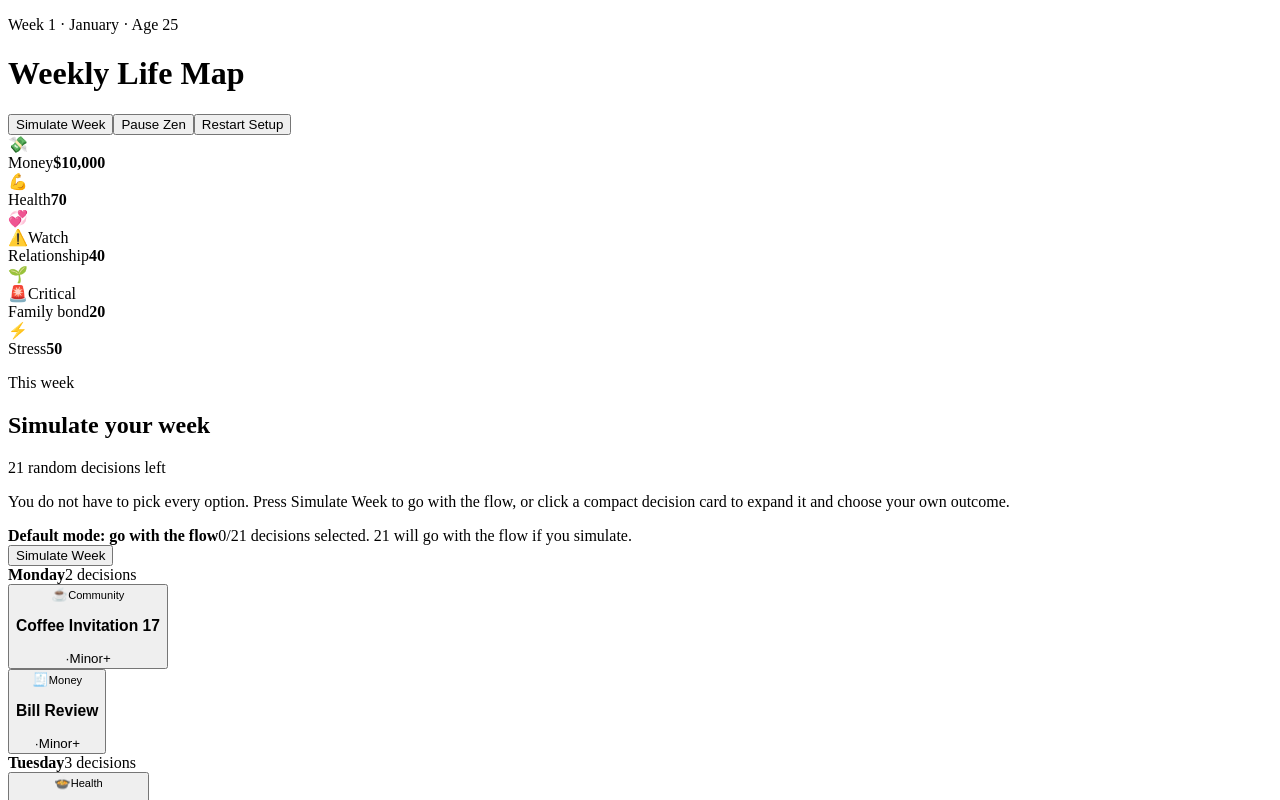
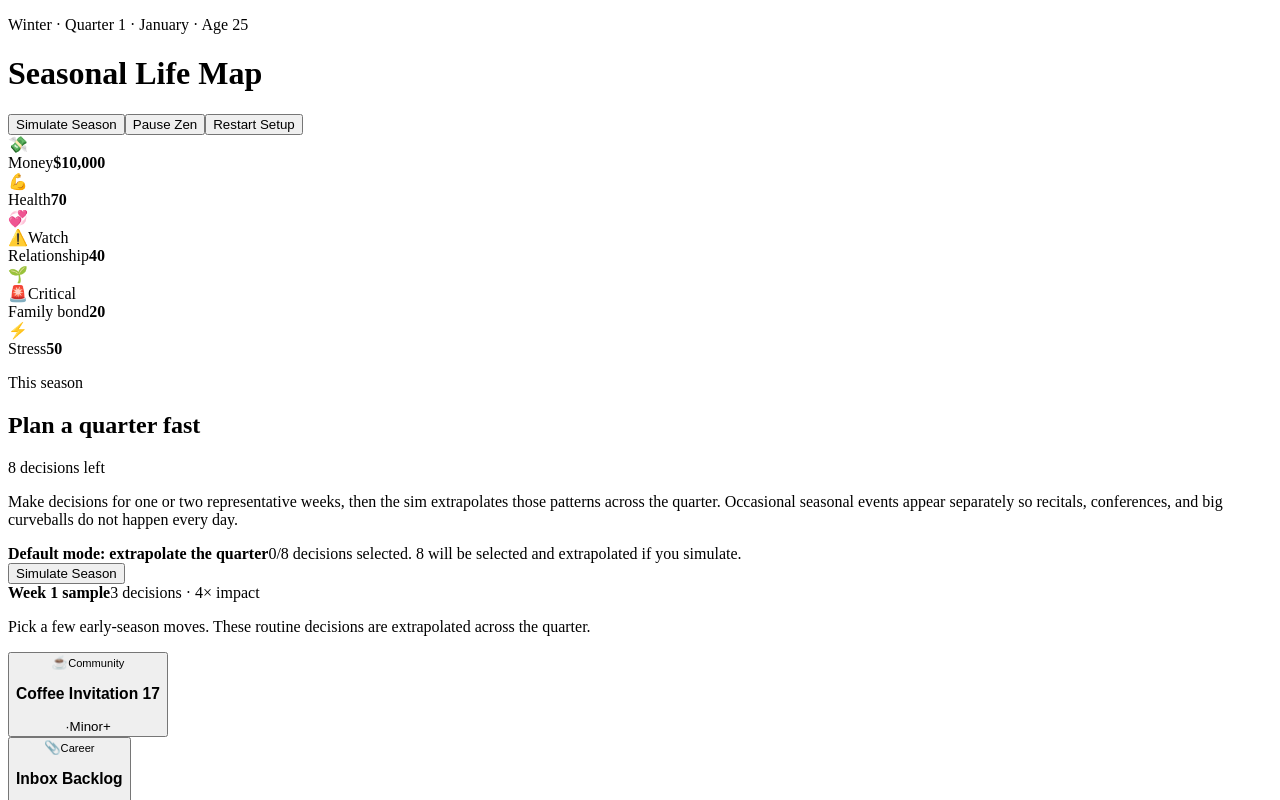
Before and after one commit to windsor519/life-map, a React (Vite) app: page / in a window 1280 px wide. Both pictures are taken after a click on the button "Start Game". Shown: the top 800 px of the page. Built offline with nearby package versions, Linux system fonts and the light colour scheme; the HTML template or start-up script is replaced by a standard one.

Commit message:
Add seasonal simulation cadence

```diff
--- a/package.json
+++ b/package.json
@@ -1,7 +1,7 @@
 {
   "name": "life-map",
   "version": "1.0.0",
-  "description": "Improve your life one week at a time.",
+  "description": "Improve your life one season at a time.",
   "type": "module",
   "scripts": {
     "dev": "vite",
--- a/src/App.jsx
+++ b/src/App.jsx
@@ -2,8 +2,30 @@ import { useEffect, useMemo, useRef, useState } from "react";
 import events from "./data/events.js";
 
 const STORAGE_KEY = "life-map-game";
-const dayNames = ["Monday", "Tuesday", "Wednesday", "Thursday", "Friday", "Saturday", "Sunday"];
-const decisionsPerDay = [2, 3, 4, 2, 3, 5, 2];
+const seasons = ["Winter", "Spring", "Summer", "Fall"];
+const seasonDecisionPlan = [
+  {
+    label: "Week 1 sample",
+    description: "Pick a few early-season moves. These routine decisions are extrapolated across the quarter.",
+    decisionCount: 3,
+    effectMultiplier: 4,
+    eventTypes: ["minor", "moderate"]
+  },
+  {
+    label: "Week 2 sample",
+    description: "Make one more representative week of choices before the sim projects the rest of the season.",
+    decisionCount: 3,
+    effectMultiplier: 4,
+    eventTypes: ["minor", "moderate"]
+  },
+  {
+    label: "Seasonal event",
+    description: "One-off milestones and curveballs happen occasionally, not every day.",
+    decisionCount: 2,
+    effectMultiplier: 1,
+    eventTypes: ["moderate", "major"]
+  }
+];
 const severityConfig = {
   minor: { label: "Minor", icon: "·" },
   moderate: { label: "Moderate", icon: "◆" },
@@ -117,29 +139,44 @@ const getRandomChoice = (eventSeed, week, dayIndex, decisionIndex, choices) => {
   const choiceIndex = Math.floor(seededRandom(eventSeed, week, dayIndex, decisionIndex, "choice") * choices.length);
   return choices[Math.min(choiceIndex, choices.length - 1)];
 };
-const getNextWeekState = (week, age) => {
-  const nextWeek = week === 52 ? 1 : week + 1;
+const getSeasonNumber = (week) => Math.min(4, Math.max(1, Math.ceil(week / 13)));
+const getSeasonName = (week) => seasons[getSeasonNumber(week) - 1];
+const getNextSeasonState = (week, age) => {
+  const currentSeason = getSeasonNumber(week);
+  const nextWeek = currentSeason === 4 ? 1 : currentSeason * 13 + 1;
 
   return {
-    age: week === 52 ? age + 1 : age,
+    age: currentSeason === 4 ? age + 1 : age,
     month: Math.min(12, Math.ceil(nextWeek / 4.333)),
     week: nextWeek
   };
 };
 
-const getWeekSchedule = (week, eventSeed) =>
-  dayNames.map((day, dayIndex) => ({
-    day,
-    decisions: Array.from({ length: decisionsPerDay[dayIndex] }, (_, decisionIndex) => {
-      const eventIndex = Math.floor(seededRandom(eventSeed, week, dayIndex, decisionIndex) * events.length);
-      const event = events[eventIndex];
+const scaleEffects = (effects, multiplier = 1) =>
+  Object.fromEntries(Object.entries(effects).map(([key, value]) => [key, Math.round(value * multiplier)]));
+
+const getSeasonEvents = (plan, eventSeed, week, planIndex) => {
+  const matchingEvents = events.filter((event) => plan.eventTypes.includes(getSeverity(event)));
+  const eventPool = matchingEvents.length > 0 ? matchingEvents : events;
+
+  return Array.from({ length: plan.decisionCount }, (_, decisionIndex) => {
+    const eventIndex = Math.floor(seededRandom(eventSeed, week, planIndex, decisionIndex) * eventPool.length);
+    const event = eventPool[Math.min(eventIndex, eventPool.length - 1)];
+
     return {
       ...event,
       severity: getSeverity(event),
-        key: `${eventSeed}-${week}-${dayIndex}-${decisionIndex}-${event.id}`,
+      effectMultiplier: plan.effectMultiplier,
+      key: `${eventSeed}-${week}-${planIndex}-${decisionIndex}-${event.id}`,
       visual: eventVisuals[event.id] ?? { icon: event.icon ?? "✨", accent: event.accent ?? "blue", label: event.category ?? "Life" }
     };
-    })
+  });
+};
+
+const getSeasonSchedule = (week, eventSeed) =>
+  seasonDecisionPlan.map((plan, planIndex) => ({
+    ...plan,
+    decisions: getSeasonEvents(plan, eventSeed, week, planIndex)
   }));
 
 const summaryCopy = {
@@ -203,11 +240,11 @@ const getLifeWeather = (deltas) => {
   if (deltas.health >= 8) return "Sunny with gains and suspiciously clean sneakers 💪";
   if (deltas.marriage >= 8) return "Warm rom-com breeze from the relationship department 💞";
   if (deltas.children >= 8) return "High-pressure family hugs with snack gusts 🌱";
-  return "Partly chaotic, clearing by next Monday 😵‍💫";
+  return "Partly chaotic, clearing by next season 😵‍💫";
 };
 
-const createWeeklySummary = ({ previousGame, nextState, highlights = [] }) => {
-  const startStats = previousGame.weekStartStats ?? captureStats(previousGame);
+const createSeasonSummary = ({ previousGame, nextState, highlights = [] }) => {
+  const startStats = previousGame.seasonStartStats ?? previousGame.weekStartStats ?? captureStats(previousGame);
   const endStats = captureStats(nextState);
   const deltas = summaryStatKeys.reduce((stats, key) => ({ ...stats, [key]: endStats[key] - (startStats[key] ?? previousGame[key] ?? 0) }), {});
   const tone = getSummaryTone(deltas);
@@ -216,6 +253,8 @@ const createWeeklySummary = ({ previousGame, nextState, highlights = [] }) => {
   return {
     id: `${previousGame.eventSeed}-${previousGame.week}-${Date.now()}`,
     week: previousGame.week,
+    season: getSeasonName(previousGame.week),
+    seasonNumber: getSeasonNumber(previousGame.week),
     age: previousGame.age,
     deltas,
     highlights: highlights.slice(-3),
@@ -248,6 +287,7 @@ const createDefaultGame = () => ({
   memories: [],
   currentEventId: getRandomEventId(),
   eventSeed: createEventSeed(),
+  seasonStartStats: null,
   weekStartStats: null,
   weeklySummary: null,
   initialized: false
@@ -268,6 +308,7 @@ const normalizeGame = (game) => ({
   selectedChoices: game?.selectedChoices && typeof game.selectedChoices === "object" && !Array.isArray(game.selectedChoices) ? game.selectedChoices : {},
   memories: Array.isArray(game?.memories) ? game.memories.slice(-8) : [],
   eventSeed: Number.isFinite(Number(game?.eventSeed)) ? Number(game.eventSeed) : createEventSeed(),
+  seasonStartStats: game?.seasonStartStats && typeof game.seasonStartStats === "object" ? game.seasonStartStats : game?.weekStartStats && typeof game.weekStartStats === "object" ? game.weekStartStats : null,
   weekStartStats: game?.weekStartStats && typeof game.weekStartStats === "object" ? game.weekStartStats : null,
   weeklySummary: game?.weeklySummary && typeof game.weeklySummary === "object" ? game.weeklySummary : null
 });
@@ -449,12 +490,14 @@ export default function App() {
       memories: ["You started a new life chapter."],
       currentEventId: getRandomEventId(),
       eventSeed: createEventSeed(),
+      seasonStartStats: null,
       weeklySummary: null,
       initialized: true
     };
 
     setGame({
       ...newGame,
+      seasonStartStats: captureStats(newGame),
       weekStartStats: captureStats(newGame)
     });
     startZenMusic();
@@ -471,11 +514,13 @@ export default function App() {
     setQuiz({ exercise: "sometimes", stableJob: "no", social: "weak" });
   };
 
-  const weekSchedule = useMemo(() => getWeekSchedule(game.week, game.eventSeed), [game.eventSeed, game.week]);
-  const totalWeeklyDecisions = weekSchedule.reduce((total, day) => total + day.decisions.length, 0);
+  const seasonSchedule = useMemo(() => getSeasonSchedule(game.week, game.eventSeed), [game.eventSeed, game.week]);
+  const totalSeasonDecisions = seasonSchedule.reduce((total, period) => total + period.decisions.length, 0);
   const selectedChoices = game.selectedChoices ?? {};
-  const completedThisWeek = Object.keys(selectedChoices).length || game.completedDecisions.length;
-  const pendingThisWeek = Math.max(0, totalWeeklyDecisions - completedThisWeek);
+  const completedThisSeason = Object.keys(selectedChoices).length || game.completedDecisions.length;
+  const pendingThisSeason = Math.max(0, totalSeasonDecisions - completedThisSeason);
+  const currentSeasonName = getSeasonName(game.week);
+  const currentSeasonNumber = getSeasonNumber(game.week);
   const currentYearProgress = Math.round((game.week / 52) * 100);
 
   const applyEffects = (baseState, effects) => {
@@ -494,28 +539,33 @@ export default function App() {
     };
   };
 
-  const handleChoice = (choice, decision, dayName) => {
+  const handleChoice = (choice, decision, periodName) => {
     setGame((prevGame) => {
+      const multiplier = decision.effectMultiplier ?? 1;
+      const scaledEffects = scaleEffects(choice.effects, multiplier);
       const previousSelection = prevGame.selectedChoices?.[decision.key];
       const undoEffects = previousSelection
         ? Object.fromEntries(Object.entries(previousSelection.effects).map(([key, value]) => [key, -value]))
         : null;
       const stateBeforeChoice = undoEffects ? applyEffects(prevGame, undoEffects) : prevGame;
-      const nextState = applyEffects(stateBeforeChoice, choice.effects);
+      const nextState = applyEffects(stateBeforeChoice, scaledEffects);
       const selectedChoices = {
         ...(prevGame.selectedChoices ?? {}),
         [decision.key]: {
-          dayName,
+          periodName,
           eventTitle: decision.title,
           label: choice.label,
-          effects: choice.effects,
+          effects: scaledEffects,
+          baseEffects: choice.effects,
+          multiplier,
           memory: choice.memory
         }
       };
       const completedDecisions = Object.keys(selectedChoices);
-      const weekComplete = completedDecisions.length >= totalWeeklyDecisions;
-      const timestamp = `Week ${prevGame.week}, ${dayName}, age ${prevGame.age}`;
-      const memoryAction = previousSelection ? `changed ${decision.title} from ${previousSelection.label} to ${choice.label}` : choice.memory;
+      const seasonComplete = completedDecisions.length >= totalSeasonDecisions;
+      const timestamp = `${getSeasonName(prevGame.week)} season, ${periodName}, age ${prevGame.age}`;
+      const impactCopy = multiplier > 1 ? `${choice.memory} Extrapolated across the quarter.` : choice.memory;
+      const memoryAction = previousSelection ? `changed ${decision.title} from ${previousSelection.label} to ${choice.label}` : impactCopy;
 
       const updatedGame = {
         ...nextState,
@@ -527,50 +577,61 @@ export default function App() {
 
       return {
         ...updatedGame,
-        weekStartStats: weekComplete ? captureStats(updatedGame) : prevGame.weekStartStats ?? captureStats(prevGame),
-        weeklySummary: weekComplete
-          ? createWeeklySummary({ previousGame: prevGame, nextState, highlights: [`${dayName}: ${decision.title} → ${choice.label}`] })
+        seasonStartStats: seasonComplete ? captureStats(updatedGame) : prevGame.seasonStartStats ?? captureStats(prevGame),
+        weekStartStats: seasonComplete ? captureStats(updatedGame) : prevGame.weekStartStats ?? captureStats(prevGame),
+        weeklySummary: seasonComplete
+          ? createSeasonSummary({ previousGame: prevGame, nextState, highlights: [`${periodName}: ${decision.title} → ${choice.label}`] })
           : prevGame.weeklySummary
       };
     });
   };
 
-  const handleAdvanceWeek = () => {
+  const handleAdvanceSeason = () => {
     setExpandedDecisionKey(null);
-    setGame((prevGame) => ({
+    setGame((prevGame) => {
+      const nextCalendar = getNextSeasonState(prevGame.week, prevGame.age);
+      const nextGame = {
         ...prevGame,
-      ...getNextWeekState(prevGame.week, prevGame.age),
+        ...nextCalendar,
         completedDecisions: [],
         selectedChoices: {},
         currentEventId: getRandomEventId(prevGame.currentEventId),
-      memories: [...prevGame.memories, `Week ${prevGame.week} wrapped up. Your selected decisions are now part of your story.`].slice(-8)
-    }));
+        memories: [...prevGame.memories, `${getSeasonName(prevGame.week)} wrapped up. Your quarterly plan is now part of your story.`].slice(-8)
       };
 
-  const handleSimulateWeek = () => {
+      return {
+        ...nextGame,
+        seasonStartStats: captureStats(nextGame),
+        weekStartStats: captureStats(nextGame)
+      };
+    });
+  };
+
+  const handleSimulateSeason = () => {
     setExpandedDecisionKey(null);
     setGame((prevGame) => {
-      const schedule = getWeekSchedule(prevGame.week, prevGame.eventSeed);
+      const schedule = getSeasonSchedule(prevGame.week, prevGame.eventSeed);
       let nextState = prevGame;
       const simulatedMemories = [];
       const summaryHighlights = [];
 
-      schedule.forEach((day, dayIndex) => {
-        const dayResults = [];
+      schedule.forEach((period, periodIndex) => {
+        const periodResults = [];
 
-        day.decisions.forEach((decision, decisionIndex) => {
+        period.decisions.forEach((decision, decisionIndex) => {
           if (prevGame.completedDecisions.includes(decision.key)) {
             return;
           }
 
-          const choice = getRandomChoice(prevGame.eventSeed, prevGame.week, dayIndex, decisionIndex, decision.choices);
-          nextState = applyEffects(nextState, choice.effects);
-          dayResults.push(`${decision.title}: ${choice.label}`);
-          summaryHighlights.push(`${day.day}: ${decision.title} → ${choice.label}`);
+          const choice = getRandomChoice(prevGame.eventSeed, prevGame.week, periodIndex, decisionIndex, decision.choices);
+          const scaledEffects = scaleEffects(choice.effects, decision.effectMultiplier ?? 1);
+          nextState = applyEffects(nextState, scaledEffects);
+          periodResults.push(`${decision.title}: ${choice.label}`);
+          summaryHighlights.push(`${period.label}: ${decision.title} → ${choice.label}`);
         });
 
-        if (dayResults.length > 0) {
-          simulatedMemories.push(`Week ${prevGame.week}, ${day.day}, age ${prevGame.age}: Went with the flow (${dayResults.join("; ")}).`);
+        if (periodResults.length > 0) {
+          simulatedMemories.push(`${getSeasonName(prevGame.week)} season, ${period.label}, age ${prevGame.age}: Went with the flow (${periodResults.join("; ")}).`);
         }
       });
 
@@ -580,16 +641,18 @@ export default function App() {
 
       const advancedGame = {
         ...nextState,
-        ...getNextWeekState(prevGame.week, prevGame.age),
+        ...getNextSeasonState(prevGame.week, prevGame.age),
         completedDecisions: [],
+        selectedChoices: {},
         currentEventId: getRandomEventId(prevGame.currentEventId),
         memories: [...prevGame.memories, ...simulatedMemories].slice(-8)
       };
 
       return {
         ...advancedGame,
+        seasonStartStats: captureStats(advancedGame),
         weekStartStats: captureStats(advancedGame),
-        weeklySummary: createWeeklySummary({ previousGame: prevGame, nextState, highlights: summaryHighlights })
+        weeklySummary: createSeasonSummary({ previousGame: prevGame, nextState, highlights: summaryHighlights })
       };
     });
   };
@@ -624,7 +687,7 @@ export default function App() {
           <div>
             <p className="eyebrow">Life simulator</p>
             <h1>Design a life path worth replaying.</h1>
-            <p className="subtitle">Improve your life one week at a time.</p>
+            <p className="subtitle">Improve your life one season at a time.</p>
           </div>
           <div className="life-board" aria-hidden="true">
             <span className="board-node node-money">💸</span>
@@ -679,14 +742,14 @@ export default function App() {
     <main className="app-shell">
       <header className="topbar">
         <div>
-          <p className="eyebrow">Week {game.week} · {monthNames[game.month - 1]} · Age {game.age}</p>
-          <h1>Weekly Life Map</h1>
+          <p className="eyebrow">{currentSeasonName} · Quarter {currentSeasonNumber} · {monthNames[game.month - 1]} · Age {game.age}</p>
+          <h1>Seasonal Life Map</h1>
         </div>
         <div className="topbar-actions">
-          {pendingThisWeek === 0 ? (
-            <button onClick={handleAdvanceWeek}>Advance Week</button>
+          {pendingThisSeason === 0 ? (
+            <button onClick={handleAdvanceSeason}>Advance Season</button>
           ) : (
-            <button onClick={handleSimulateWeek}>Simulate Week</button>
+            <button onClick={handleSimulateSeason}>Simulate Season</button>
           )}
           <button className="secondary music-toggle" onClick={toggleZenMusic}>{musicPlaying ? "Pause Zen" : "Play Zen"}</button>
           <button className="secondary" onClick={resetGame}>Restart Setup</button>
@@ -720,32 +783,33 @@ export default function App() {
         <section className="panel calendar-card">
           <div className="section-heading calendar-heading">
             <div>
-              <p className="eyebrow">This week</p>
-              <h2>Simulate your week</h2>
+              <p className="eyebrow">This season</p>
+              <h2>Plan a quarter fast</h2>
             </div>
-            <span>{pendingThisWeek} random decisions left</span>
+            <span>{pendingThisSeason} decisions left</span>
           </div>
-          <p className="calendar-intro">You do not have to pick every option. Press Simulate Week to go with the flow, or click a compact decision card to expand it and choose your own outcome.</p>
+          <p className="calendar-intro">Make decisions for one or two representative weeks, then the sim extrapolates those patterns across the quarter. Occasional seasonal events appear separately so recitals, conferences, and big curveballs do not happen every day.</p>
           <div className="flow-panel">
             <div>
-              <strong>{pendingThisWeek === 0 ? "Weekly plan ready" : "Default mode: go with the flow"}</strong>
-              <span>{completedThisWeek}/{totalWeeklyDecisions} decisions selected. {pendingThisWeek === 0 ? "Review or change any highlighted choice before advancing." : `${pendingThisWeek} will go with the flow if you simulate.`}</span>
+              <strong>{pendingThisSeason === 0 ? "Season plan ready" : "Default mode: extrapolate the quarter"}</strong>
+              <span>{completedThisSeason}/{totalSeasonDecisions} decisions selected. {pendingThisSeason === 0 ? "Review or change any highlighted choice before advancing." : `${pendingThisSeason} will be selected and extrapolated if you simulate.`}</span>
             </div>
-            {pendingThisWeek === 0 ? (
-              <button onClick={handleAdvanceWeek}>Advance Week</button>
+            {pendingThisSeason === 0 ? (
+              <button onClick={handleAdvanceSeason}>Advance Season</button>
             ) : (
-              <button onClick={handleSimulateWeek}>Simulate Week</button>
+              <button onClick={handleSimulateSeason}>Simulate Season</button>
             )}
           </div>
           <div className="weekly-calendar">
-            {weekSchedule.map((day) => (
-              <article className="day-column" key={day.day}>
+            {seasonSchedule.map((period) => (
+              <article className="day-column" key={period.label}>
                 <div className="day-header">
-                  <strong>{day.day}</strong>
-                  <span>{day.decisions.length} decisions</span>
+                  <strong>{period.label}</strong>
+                  <span>{period.decisions.length} decisions · {period.effectMultiplier > 1 ? `${period.effectMultiplier}× impact` : "one-off"}</span>
                 </div>
+                <p className="period-description">{period.description}</p>
                 <div className="day-decisions">
-                  {day.decisions.map((decision) => {
+                  {period.decisions.map((decision) => {
                     const selectedChoice = selectedChoices[decision.key];
                     const lockedLegacyChoice = !selectedChoice && game.completedDecisions.includes(decision.key);
                     const completed = Boolean(selectedChoice) || lockedLegacyChoice;
@@ -793,7 +857,7 @@ export default function App() {
                                     disabled={lockedLegacyChoice}
                                     key={choice.label}
                                     onClick={() => {
-                                      handleChoice(choice, decision, day.day);
+                                      handleChoice(choice, decision, period.label);
                                       setExpandedDecisionKey(null);
                                     }}
                                   >
@@ -801,7 +865,7 @@ export default function App() {
                                       <strong>{choice.label}</strong>
                                       {isSelected ? <span className="selected-pill">Selected</span> : null}
                                     </span>
-                                    {renderEffectPreview(choice.effects)}
+                                    {renderEffectPreview(scaleEffects(choice.effects, decision.effectMultiplier ?? 1))}
                                   </button>
                                 );
                               })}
@@ -825,11 +889,11 @@ export default function App() {
             </div>
             <div className="year-ring" style={{ "--progress": `${currentYearProgress}%` }}>
               <div>
-                <strong>W{game.week}</strong>
-                <span>Age {game.age}</span>
+                <strong>Q{currentSeasonNumber}</strong>
+                <span>{currentSeasonName} · Age {game.age}</span>
               </div>
             </div>
-            <p>Use Simulate Week to automatically resolve Monday through Sunday. Week 52 adds a new birthday.</p>
+            <p>Use Simulate Season to resolve two sample weeks plus a one-off seasonal event. Fall wraps the year and adds a birthday.</p>
           </section>
 
           {game.weeklySummary ? (
@@ -843,7 +907,7 @@ export default function App() {
               <div className="section-heading summary-heading">
                 <div>
                   <p className="eyebrow">Ridiculous recap</p>
-                  <h2>Week {game.weeklySummary.week}</h2>
+                  <h2>{game.weeklySummary.season} recap</h2>
                 </div>
                 <span>Age {game.weeklySummary.age}</span>
               </div>
@@ -858,7 +922,7 @@ export default function App() {
                 <span>Life weather</span>
                 <strong>{game.weeklySummary.weather}</strong>
               </div>
-              <div className="summary-deltas" aria-label="Weekly stat changes">
+              <div className="summary-deltas" aria-label="Seasonal stat changes">
                 {summaryStatKeys.map((key) => renderSummaryDelta(key, game.weeklySummary.deltas[key] ?? 0))}
               </div>
               <div className="summary-award">
--- a/src/styles.css
+++ b/src/styles.css
@@ -739,7 +739,7 @@ input:focus {
 
 .weekly-calendar {
   display: grid;
-  grid-template-columns: repeat(7, minmax(0, 1fr));
+  grid-template-columns: repeat(3, minmax(0, 1fr));
   gap: clamp(0.35rem, 0.85vw, 0.65rem);
   overflow-x: visible;
   padding: 0.1rem 0 0.4rem;
@@ -780,12 +780,23 @@ input:focus {
 }
 
 .day-header span,
+.period-description,
 .decision-title small {
   color: #aab8d4;
   font-size: clamp(0.52rem, 0.7vw, 0.7rem);
   font-weight: 900;
   letter-spacing: 0.06em;
   text-transform: uppercase;
+}
+
+.period-description {
+  margin: -0.15rem 0 0.1rem;
+  color: #b9c6df;
+  font-size: clamp(0.68rem, 0.85vw, 0.82rem);
+  font-weight: 700;
+  letter-spacing: 0;
+  line-height: 1.35;
+  text-transform: none;
 }
 
 .day-decisions {
@@ -1015,7 +1026,8 @@ input:focus {
 
 @media (max-width: 760px) {
   .weekly-calendar {
-    gap: 0.28rem;
+    grid-template-columns: 1fr;
+    gap: 0.65rem;
   }
 
   .day-column {
@@ -1043,6 +1055,10 @@ input:focus {
   .severity-badge,
   .option-button .choice-effects {
     display: none;
+  }
+
+  .period-description {
+    display: block;
   }
 
   .decision-title {
@@ -1389,7 +1405,7 @@ input:focus {
 }
 
 .weekly-calendar {
-  grid-template-columns: repeat(7, minmax(190px, 1fr));
+  grid-template-columns: repeat(3, minmax(250px, 1fr));
   overflow-x: auto;
   overscroll-behavior-inline: contain;
   padding-bottom: 0.85rem;
@@ -1471,6 +1487,6 @@ input:focus {
 
 @media (max-width: 680px) {
   .weekly-calendar {
-    grid-template-columns: repeat(7, minmax(210px, 78vw));
+    grid-template-columns: minmax(260px, 1fr);
   }
 }
```
Also changed, not shown: 1 other file (tests, documents, lock files or other folders). Lines whose indentation alone changed are shown as unchanged.
